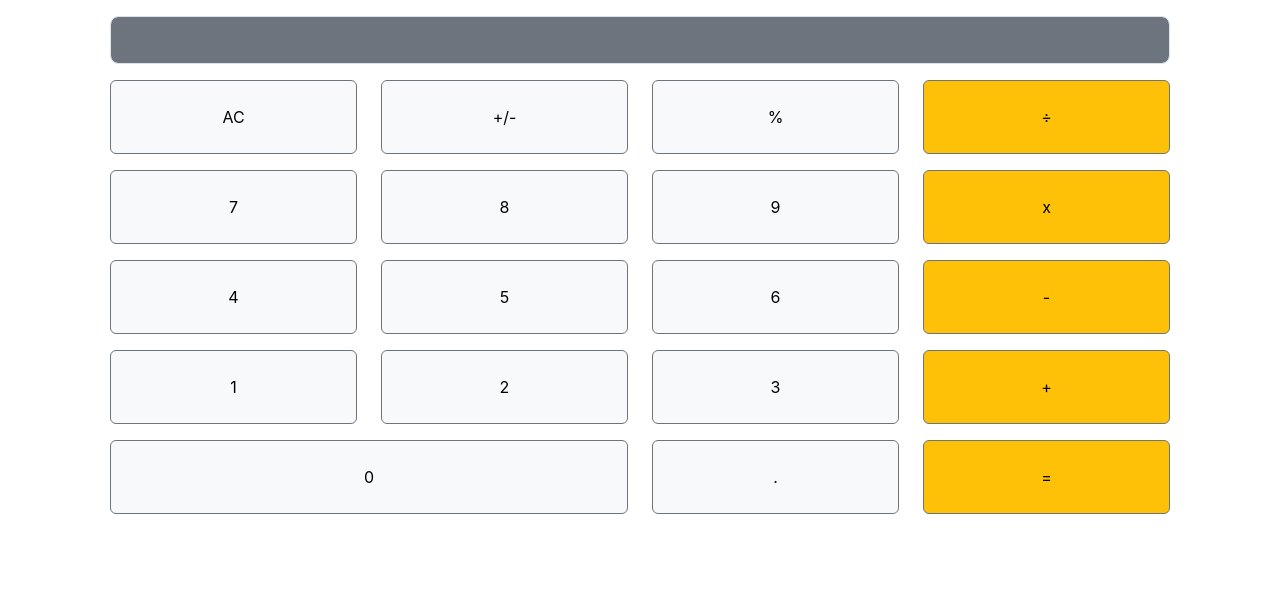
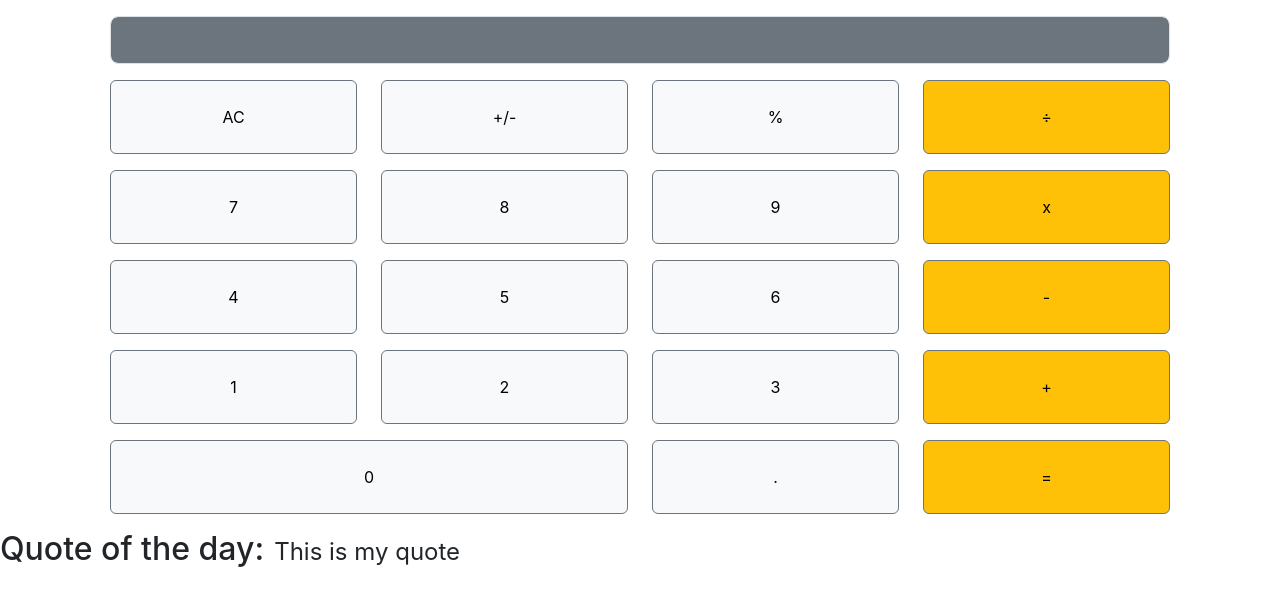
Before and after one commit to ahmedeid6842/Math-Magicians, a React (Create React App) app: page / in a window 1280 px wide. Shown: the top 606 px of the page. Built offline with nearby package versions, Linux system fonts and the light colour scheme.

Commit message:
Added the quote component with static quote

```diff
--- a/src/App.js
+++ b/src/App.js
@@ -1,7 +1,13 @@
 import Calculator from './components/calculator';
+import QuoteDisplay from './components/quote';
 
 function App() {
-  return <Calculator />;
+  return (
+    <div>
+      <Calculator />
+      <QuoteDisplay />
+    </div>
+  );
 }
 
 export default App;
--- /dev/null
+++ b/src/components/quote.css
@@ -0,0 +1,9 @@
+.quote-title {
+  display: inline-block;
+}
+
+.quote-body {
+  display: inline-block;
+  margin-left: 10px;
+  font-size: 1.5rem;
+}
--- /dev/null
+++ b/src/components/quote.jsx
@@ -0,0 +1,38 @@
+import React, { useState, useEffect } from 'react';
+import './quote.css';
+
+function QuoteDisplay() {
+  const [quote, setQuote] = useState('');
+  const [isLoading, setIsLoading] = useState(true);
+  const [error, setError] = useState(null);
+
+  useEffect(() => {
+    setQuote('This is my quote');
+    setIsLoading(false);
+    if (false) {
+      setError('an error occured');
+    }
+  }, []);
+
+  if (isLoading) {
+    return <div>Loading...</div>;
+  }
+
+  if (error) {
+    return (
+      <div>
+        Error:
+        {error.message}
+      </div>
+    );
+  }
+
+  return (
+    <div>
+      <h2 className="quote-title">Quote of the day:</h2>
+      <p className="quote-body">{quote}</p>
+    </div>
+  );
+}
+
+export default QuoteDisplay;
```
